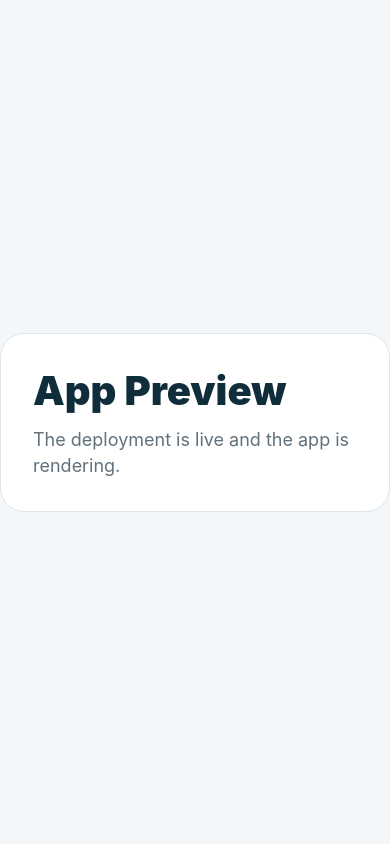
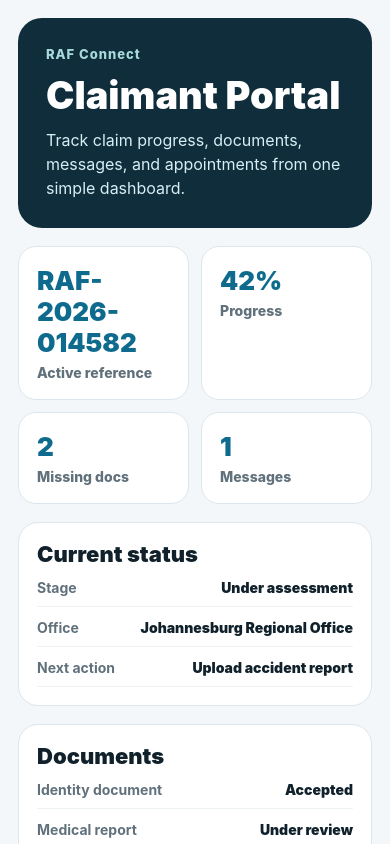
Before and after one commit to DonTrozo/RAF-app, a React Native app: screen / in a window 390 px wide. Built offline with nearby package versions, Linux system fonts and the light colour scheme.

Commit message:
Restore RAF Connect web preview content

```diff
--- a/App.tsx
+++ b/App.tsx
@@ -1,44 +1,74 @@
 import React from 'react';
-import { SafeAreaView, StyleSheet, Text, View } from 'react-native';
+import { SafeAreaView, ScrollView, StyleSheet, Text, View } from 'react-native';
 
 export default function App() {
   return (
-    <SafeAreaView style={styles.page}>
-      <View style={styles.card}>
-        <Text style={styles.title}>App Preview</Text>
-        <Text style={styles.body}>The deployment is live and the app is rendering.</Text>
-      </View>
+    <SafeAreaView style={styles.safeArea}>
+      <ScrollView contentContainerStyle={styles.page}>
+        <View style={styles.hero}>
+          <Text style={styles.eyebrow}>RAF Connect</Text>
+          <Text style={styles.title}>Claimant Portal</Text>
+          <Text style={styles.copy}>Track claim progress, documents, messages, and appointments from one simple dashboard.</Text>
+        </View>
+
+        <View style={styles.grid}>
+          <Card label="Active reference" value="RAF-2026-014582" />
+          <Card label="Progress" value="42%" />
+          <Card label="Missing docs" value="2" />
+          <Card label="Messages" value="1" />
+        </View>
+
+        <View style={styles.panel}>
+          <Text style={styles.panelTitle}>Current status</Text>
+          <Row label="Stage" value="Under assessment" />
+          <Row label="Office" value="Johannesburg Regional Office" />
+          <Row label="Next action" value="Upload accident report" />
+        </View>
+
+        <View style={styles.panel}>
+          <Text style={styles.panelTitle}>Documents</Text>
+          <Row label="Identity document" value="Accepted" />
+          <Row label="Medical report" value="Under review" />
+          <Row label="Accident report" value="Missing" />
+          <Row label="Bank confirmation" value="Missing" />
+        </View>
+      </ScrollView>
     </SafeAreaView>
   );
 }
 
+function Card({ label, value }: { label: string; value: string }) {
+  return (
+    <View style={styles.card}>
+      <Text style={styles.cardValue}>{value}</Text>
+      <Text style={styles.cardLabel}>{label}</Text>
+    </View>
+  );
+}
+
+function Row({ label, value }: { label: string; value: string }) {
+  return (
+    <View style={styles.row}>
+      <Text style={styles.rowLabel}>{label}</Text>
+      <Text style={styles.rowValue}>{value}</Text>
+    </View>
+  );
+}
+
 const styles = StyleSheet.create({
-  page: {
-    flex: 1,
-    minHeight: '100%',
-    backgroundColor: '#F4F7F9',
-    alignItems: 'center',
-    justifyContent: 'center',
-    padding: 24
-  },
-  card: {
-    width: '100%',
-    maxWidth: 720,
-    backgroundColor: '#FFFFFF',
-    borderRadius: 24,
-    padding: 32,
-    borderWidth: 1,
-    borderColor: '#DDE6EB'
-  },
-  title: {
-    color: '#0F2D3A',
-    fontSize: 40,
-    fontWeight: '900',
-    marginBottom: 12
-  },
-  body: {
-    color: '#61717C',
-    fontSize: 18,
-    lineHeight: 26
-  }
+  safeArea: { flex: 1, backgroundColor: '#F4F7F9' },
+  page: { padding: 18, gap: 18, backgroundColor: '#F4F7F9' },
+  hero: { backgroundColor: '#0F2D3A', borderRadius: 24, padding: 28, gap: 10 },
+  eyebrow: { color: '#A8DADC', fontSize: 13, fontWeight: '800', letterSpacing: 1 },
+  title: { color: '#FFFFFF', fontSize: 38, fontWeight: '900' },
+  copy: { color: '#D8EEF5', fontSize: 16, lineHeight: 24 },
+  grid: { flexDirection: 'row', flexWrap: 'wrap', gap: 12 },
+  card: { flexGrow: 1, flexBasis: 145, backgroundColor: '#FFFFFF', borderRadius: 18, padding: 18, borderWidth: 1, borderColor: '#DDE6EB' },
+  cardValue: { color: '#0F6B8D', fontSize: 26, fontWeight: '900' },
+  cardLabel: { color: '#61717C', fontWeight: '800', marginTop: 6 },
+  panel: { backgroundColor: '#FFFFFF', borderRadius: 20, padding: 18, borderWidth: 1, borderColor: '#DDE6EB', gap: 12 },
+  panelTitle: { color: '#10212B', fontSize: 22, fontWeight: '900' },
+  row: { flexDirection: 'row', justifyContent: 'space-between', gap: 12, borderBottomWidth: 1, borderBottomColor: '#EEF3F6', paddingBottom: 10 },
+  rowLabel: { color: '#61717C', fontWeight: '700' },
+  rowValue: { color: '#10212B', fontWeight: '900', textAlign: 'right', flex: 1 }
 });
```
